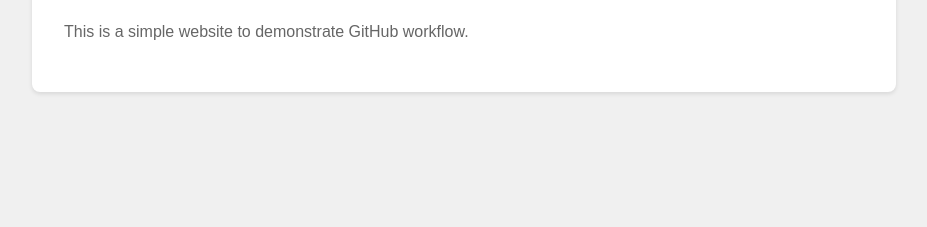
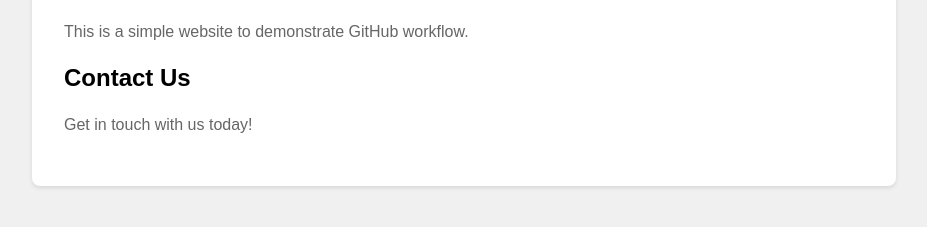
Before and after one commit to Moukt4r/skjenk-kleppar-gpt, a plain HTML site: page index.html in a window 1280 px wide. Shown: the part 125-352 px from the top of the page, without its empty margins (176-1103 px from the left). Drawn offline with Linux system fonts and the light colour scheme.

Commit message:
Add contact section to homepage

```diff
--- a/index.html
+++ b/index.html
@@ -10,6 +10,10 @@
     <div class="container">
         <h1>Welcome to Skjenk Kleppar</h1>
         <p>This is a simple website to demonstrate GitHub workflow.</p>
+        <section class="contact">
+            <h2>Contact Us</h2>
+            <p>Get in touch with us today!</p>
+        </section>
     </div>
 </body>
 </html>
```
